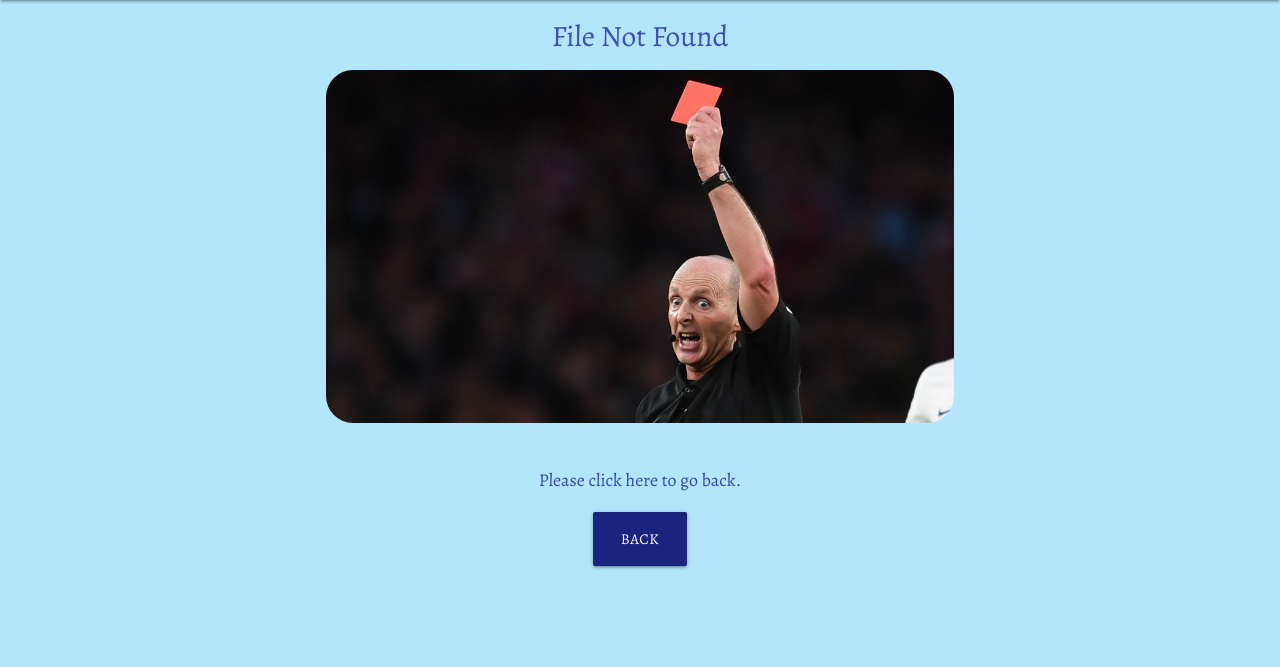
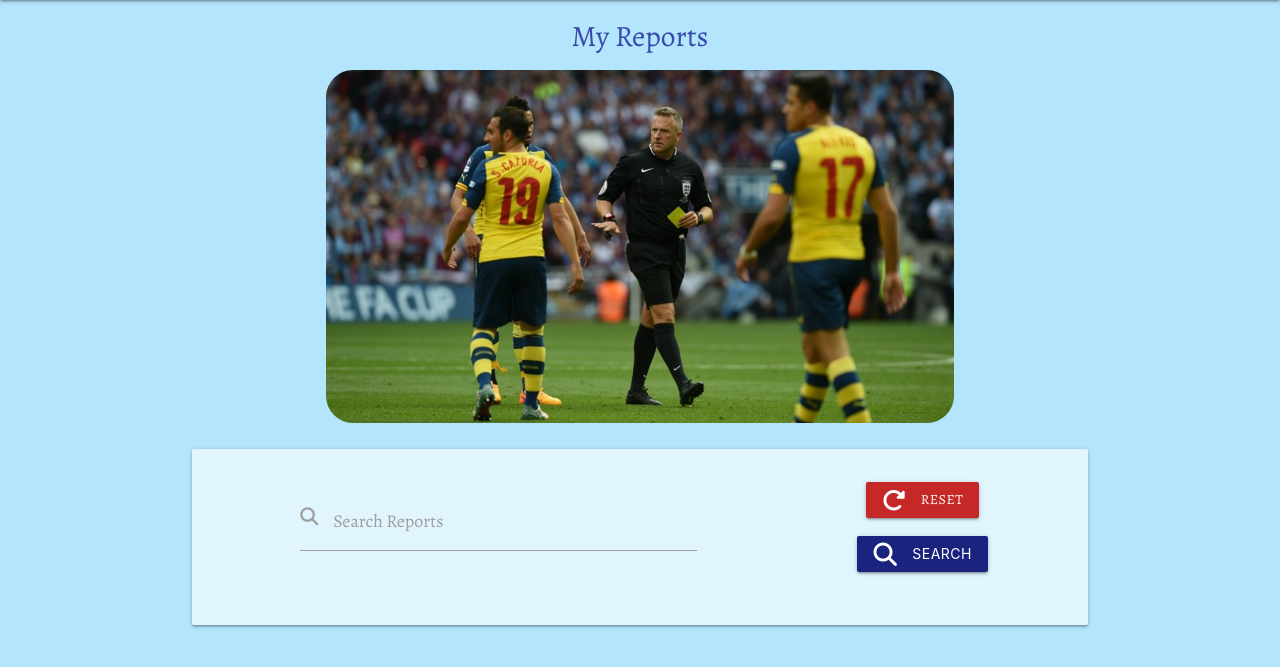
Before and after one commit to adamparker75/Ref_Report, a Flask app: page /search in a window 1280 px wide. Shown: the part 64-731 px from the top of the page. Run offline with Flask 2, Linux system fonts and the light colour scheme; data that the repository does not hold is empty; some libraries are stand-ins or nearby versions.

Commit message:
Added search functionality to reports page

```diff
--- a/app.py
+++ b/app.py
@@ -39,6 +39,15 @@ def index():
 @app.route("/get_reports")
 def get_reports():
     reports = list(mongo.db.reports.find())
+    return render_template("reports.html", reports=reports)
+
+
+# Search Function
+@app.route("/search", methods=["GET", "POST"])
+def search():
+    search_report = request.form.get("search_report")
+    reports = list(mongo.db.reports.find(
+        {"$text": {"$search": search_report}}))
     return render_template("reports.html", reports=reports)
 
 
--- a/static/css/style.css
+++ b/static/css/style.css
@@ -30,3 +30,7 @@ nav .brand-logo {
 .edit-buttons {
     margin: 0.5rem;
 }
+
+.search-buttons {
+    margin: 0.5rem;
+}
--- a/templates/base.html
+++ b/templates/base.html
@@ -34,7 +34,7 @@
 	</div>
 	</nav>
     <!-- Side navbar taken from https://materializecss.com/navbar.html-->
-    <ul class="sidenav" id="mobile-nav">
+    <ul class="sidenav light-blue lighten-5" id="mobile-nav">
     <h4 class="center-align indigo-text text-darken-4">Ref Report</h4>
             <li><a href="{{ url_for('index') }}">Home</a></li>
             {% if session.user %}
--- a/templates/edit_report.html
+++ b/templates/edit_report.html
@@ -12,7 +12,7 @@
 
 </section>
 <!-- Form for collecting match report data-->
-<div class="card-panel grey lighten-4">
+<div class="card-panel light-blue lighten-5">
 	<form class="col s12" method="POST" action="{{ url_for('edit_report', report_id=report._id) }}">
 		<div class="row">
 			<div class="input-field col s12 m6">
--- a/templates/reports.html
+++ b/templates/reports.html
@@ -11,6 +11,7 @@
 	</div>
 
 </section>
+
 <!-- Accordion taken from https://materializecss.com/collapsible.html-->
 <ul class="collapsible popout">
 	{% for report in reports %}
@@ -58,4 +59,25 @@
 	{% endfor %}
 </ul>
 
+<div class="row card-panel light-blue lighten-5">
+    <form action="{{ url_for('search') }}" method="post" class="col s12">
+        <div class="row valign-wrapper center-align">
+            <div class="input-field col s12 m6">
+                <input type="text" name="search_report" id="search_report" class="validate " minlength="3" required>
+                <label for="search_report">
+                <i class="fas fa-search left"></i>Search Reports
+                </label>
+            </div>
+            <div class="col s12 m4">
+                <a href="{{ url_for('get_reports') }} " class="red darken-3 btn search-buttons">
+                <i class="fas fa-redo-alt left"></i>Reset
+                </a>
+                <button type="submit" class="btn indigo darken-4 white-text search-buttons">
+                <i class="fas fa-search left"></i>Search
+                </button>
+            </div>
+        </div>
+    </form>
+</div>
+
 {% endblock %}
```
